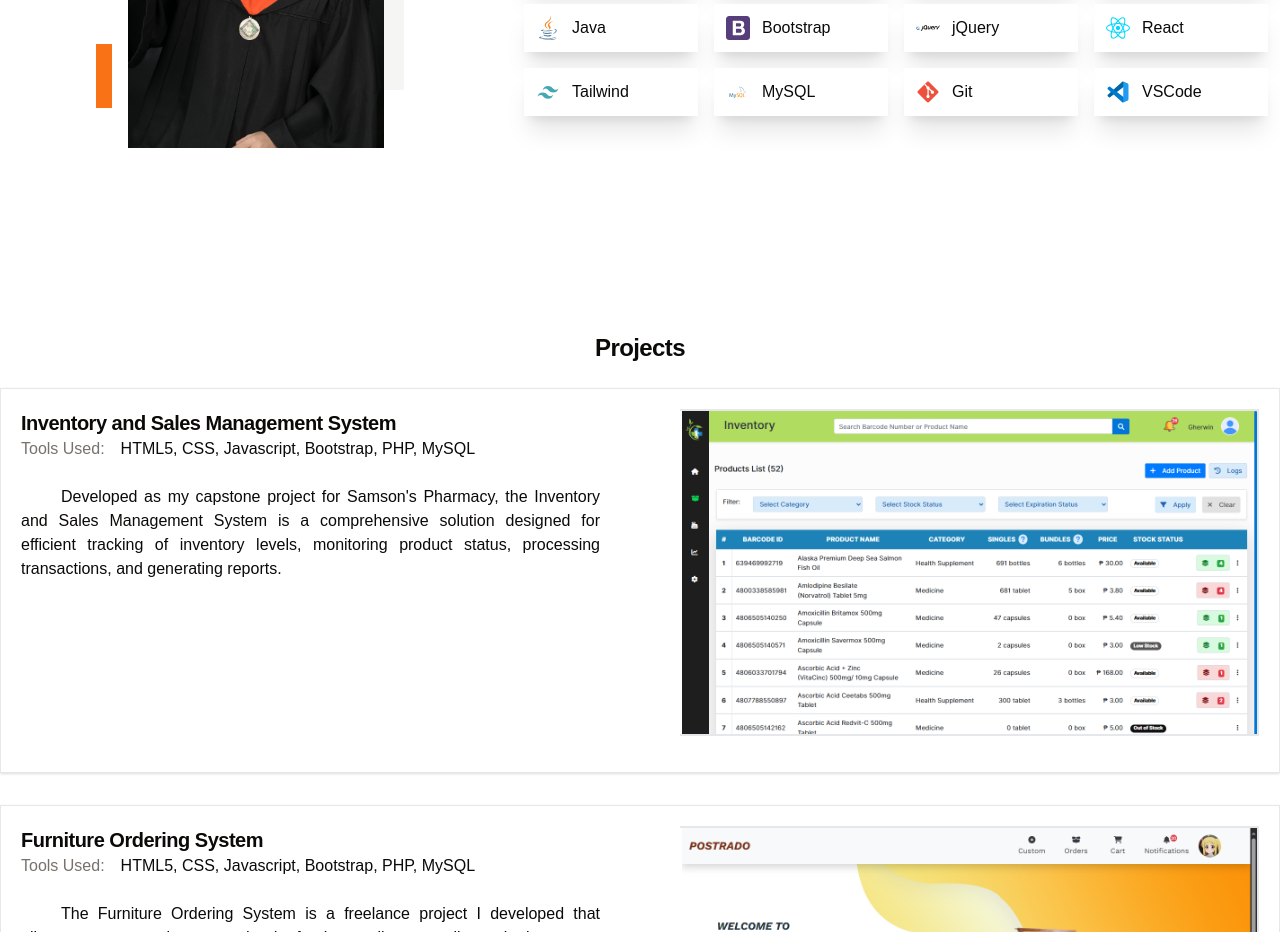
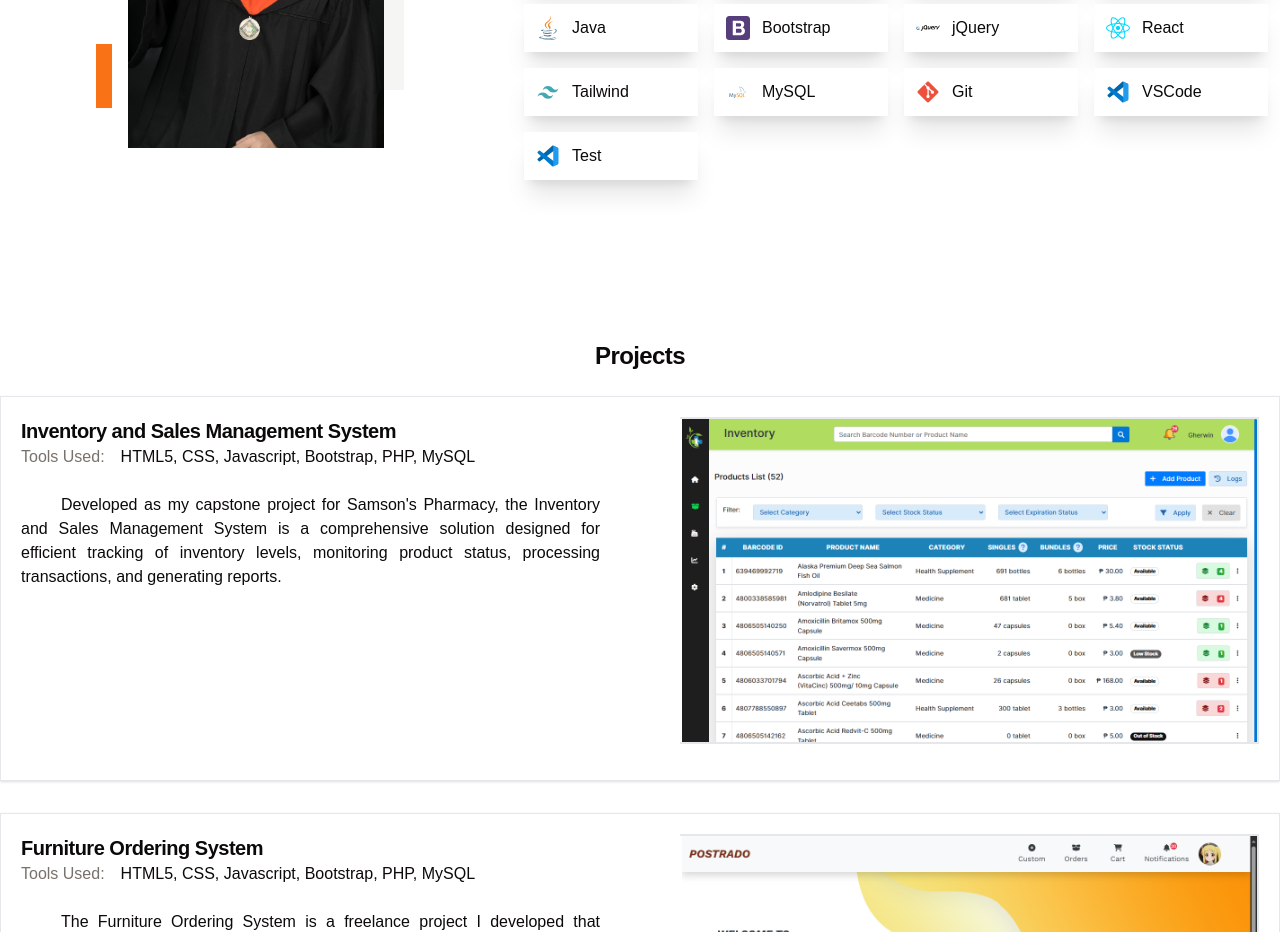
Before and after one commit to GherwinPacheco/portfolio, a React (Vite) app: page / in a window 1280 px wide. Shown: the part 860-1792 px from the top of the page. Built offline with nearby package versions, Linux system fonts and the light colour scheme; a web font is replaced by a local one.

Commit message:
test adding skill

```diff
--- a/src/PortfolioData.js
+++ b/src/PortfolioData.js
@@ -47,6 +47,10 @@ export const Skills = [
         name: 'VSCode',
         image: 'vscode.svg'
     },
+    {
+        name: 'Test',
+        image: 'vscode.svg'
+    },
 
 ];
 
```
